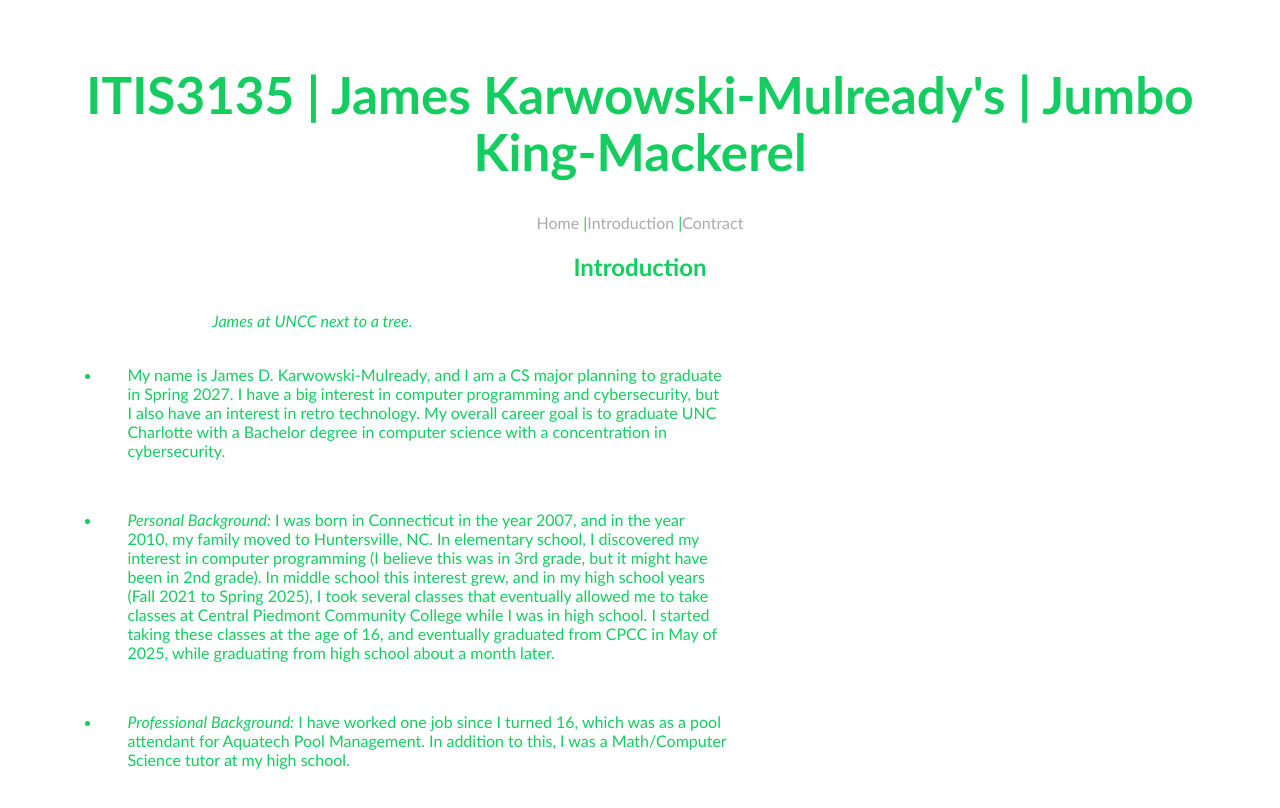
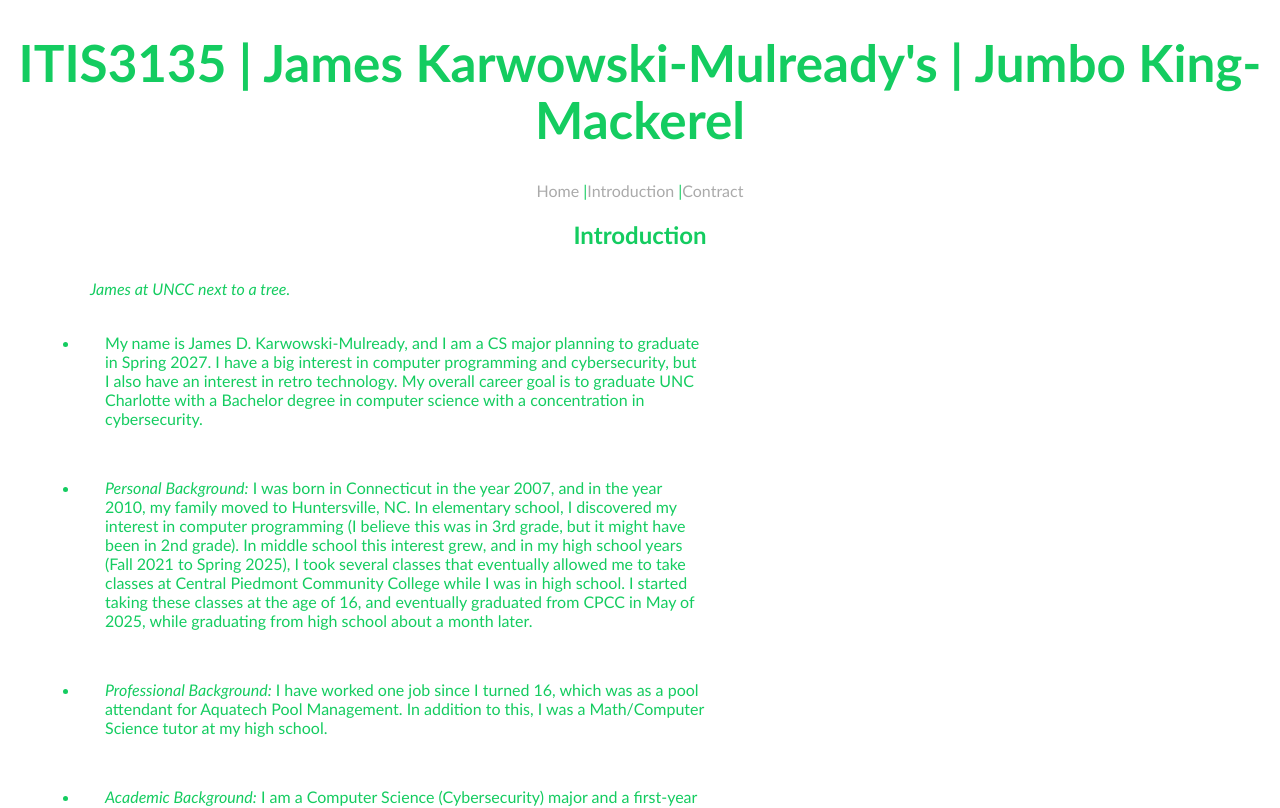
Before and after one commit to James-Karwowski/itis3135-react, a React (Vite) app: page /introduction in a window 1280 px wide. Shown: the top 808 px of the page. Built offline with nearby package versions, Linux system fonts and the light colour scheme.

Commit message:
Update App.css

```diff
--- a/src/App.css
+++ b/src/App.css
@@ -1,52 +1,3 @@
-#root {
-  max-width: 1280px;
-  margin: 0 auto;
-  padding: 2rem;
-  text-align: center;
-}
-
-.logo {
-  height: 6em;
-  padding: 1.5em;
-  will-change: filter;
-  transition: filter 300ms;
-}
-.logo:hover {
-  filter: drop-shadow(0 0 2em #646cffaa);
-}
-.logo.react:hover {
-  filter: drop-shadow(0 0 2em #61dafbaa);
-}
-
-@keyframes logo-spin {
-  from {
-    transform: rotate(0deg);
-  }
-  to {
-    transform: rotate(360deg);
-  }
-}
-
-@media (prefers-reduced-motion: no-preference) {
-  a:nth-of-type(2) .logo {
-    animation: logo-spin infinite 20s linear;
-  }
-}
-
-.card {
-  padding: 2em;
-}
-
-.read-the-docs {
-  color: #888;
-}
-
-/* CSS HEX
---carolina-blue: #87bcdeff;
---emerald: #14cc60ff;
---orange-web: #f3a712ff;
---jet: #373737ff;
-*/
             strong{
                 color: white;
             }
```
